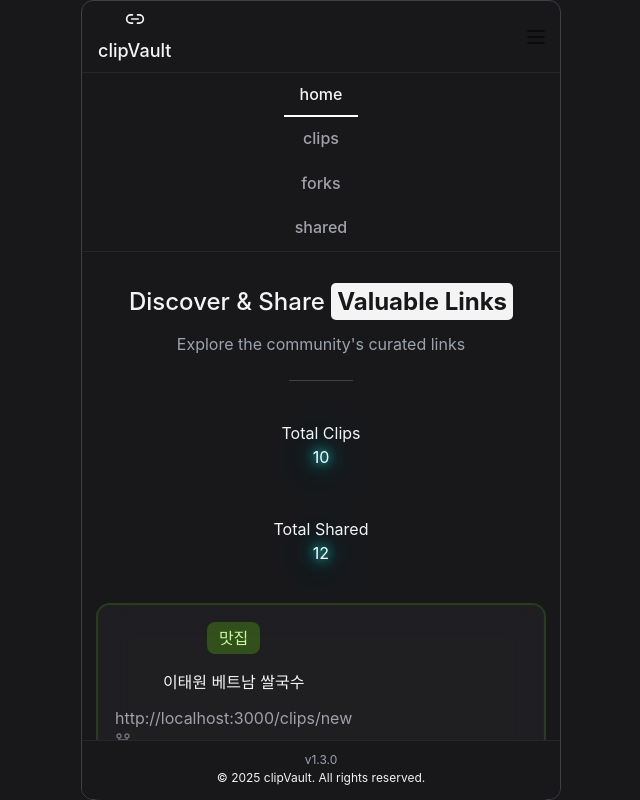
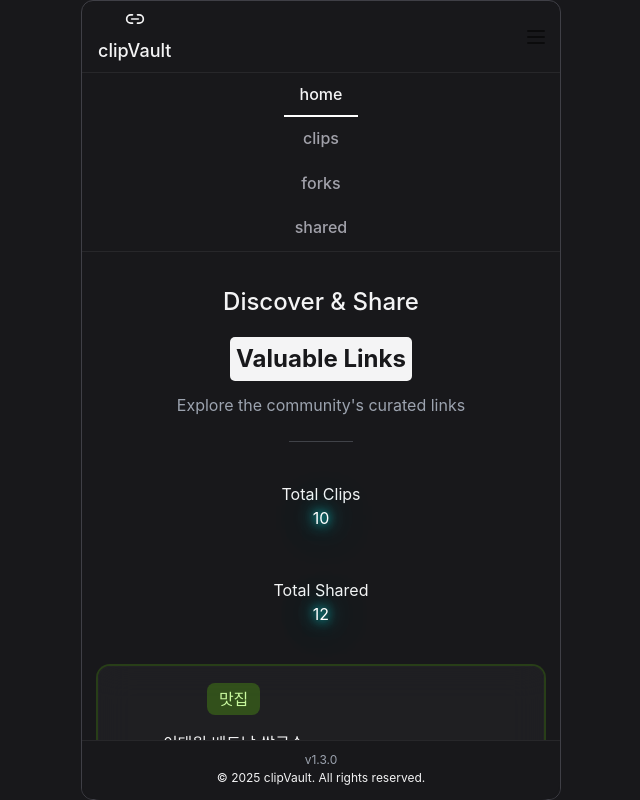
Before and after one commit to Samgyeopsalandsoju/clipvault_frontend, a Next.js app: page /home in a window 1280 px wide. Shown: the whole page, without its empty margins (319-959 px from the left). Built offline with nearby package versions, Linux system fonts and the light colour scheme; data requests are answered from the project's data file; a web font is replaced by a local one.

Commit message:
style: home hero text ui change

```diff
--- a/db.json
+++ b/db.json
@@ -113,6 +113,18 @@
       "link": "test",
       "visible": "public",
       "createdBy": "Fri Feb 07 2025 15:04:28 GMT+0900 (한국 표준시)"
+    },
+    {
+      "id": "5d9b",
+      "title": "123",
+      "category": {
+        "id": "1738993206620-es6pop216",
+        "color": "283",
+        "name": "123213"
+      },
+      "link": "123",
+      "visible": "private",
+      "createdBy": "Sat Feb 08 2025 14:40:08 GMT+0900 (한국 표준시)"
     }
   ]
 }
--- a/src/app/(client)/home/page.tsx
+++ b/src/app/(client)/home/page.tsx
@@ -20,9 +20,10 @@ const HomePage = () => {
   return (
     <ScrollContainer ref={containerRef}>
       <HeroContainer>
-        <Title>
-          Discover & Share <Highlight as={'span'}>Valuable Links</Highlight>
-        </Title>
+        <TitleSection>
+          <Title>Discover & Share</Title> <Highlight as={'span'}>Valuable Links</Highlight>
+        </TitleSection>
+
         <Subtitle>Explore the community's curated links</Subtitle>
         <Divider />
       </HeroContainer>
@@ -70,6 +71,18 @@ const Subtitle = styled(Typography)`
   padding: 0 1rem;
 `;
 
+const TitleSection = styled(Stack)`
+  flex-direction: row;
+  justify-content: center;
+  align-items: center;
+  gap: 5px;
+
+  @media screen and (max-width: 480px) {
+    flex-direction: column;
+    gap: 0;
+  }
+`;
+
 const Divider = styled(Stack)`
   width: 4rem;
   height: 1px;
@@ -77,13 +90,17 @@ const Divider = styled(Stack)`
   background: ${(props) => props.theme.text.tertiary};
   opacity: 0.3;
 `;
-const Highlight = styled(Typography)`
+const Highlight = styled.h1`
+  font-size: 1.5rem;
+  margin-bottom: 0.75rem;
+  text-align: center;
   border-radius: 5px;
   padding: 4px 6px;
   background-color: ${(props) => props.theme.text.primary};
   color: ${(props) => props.theme.background.primary};
   font-weight: 700;
   user-select: none;
+  line-height: 1.5;
 `;
 
 const CountSection = styled(Stack)`
```
